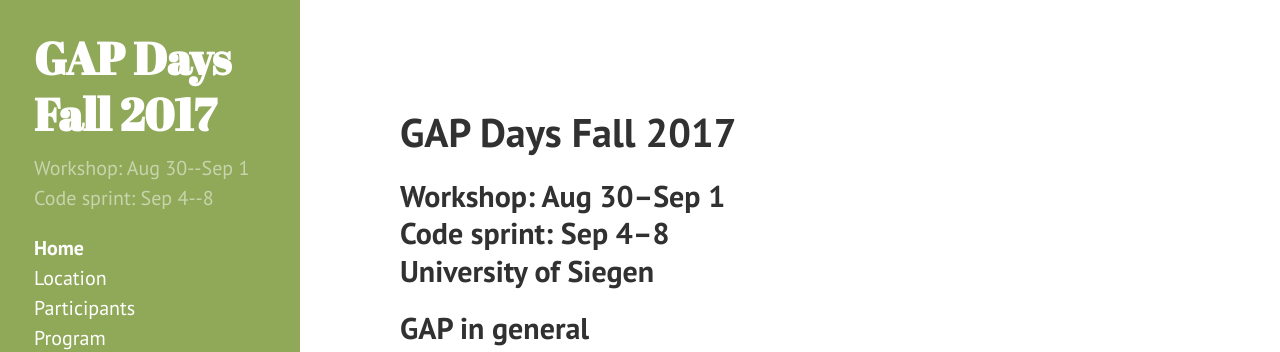
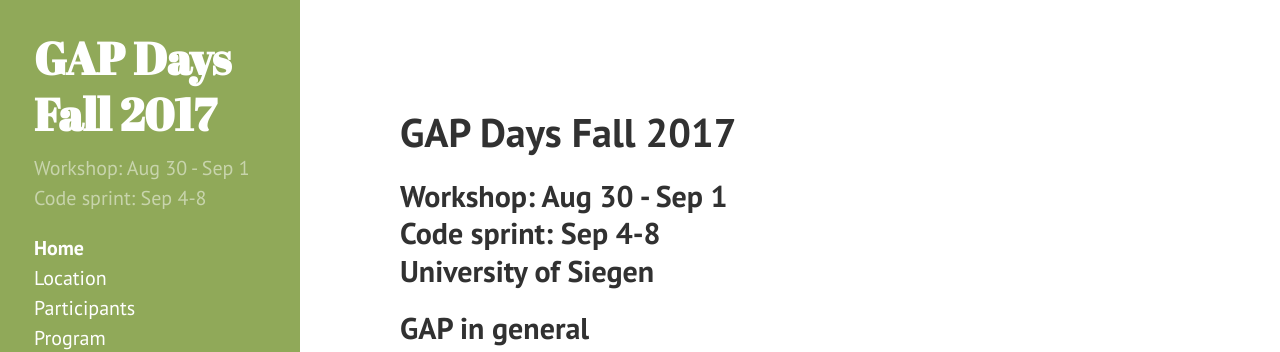
Before and after one commit to lbfm-rwth/gap-in-algebraic-research-2018, a Jekyll site: the page built from index.md, in a window 1280 px wide and 900 px high. Shown: the top 352 px of the window. Built offline with Jekyll 4.4.1, drawn with Linux system fonts in a browser that asks for light colours.

Commit message:
again date

```diff
--- a/_config.yml
+++ b/_config.yml
@@ -8,7 +8,7 @@ permalink:        pretty
 # Setup
 title:            'GAP Days Fall 2017'
 tagline:          'A GAP workshop'
-description:      'Workshop: Aug 30--Sep 1<br> Code sprint: Sep 4--8'
+description:      'Workshop: Aug 30 - Sep 1<br> Code sprint: Sep 4-8'
 location:         'University of Siegen'
 url:              http://gapdays.de
 baseurl:          /gapdays2017-fall
```
